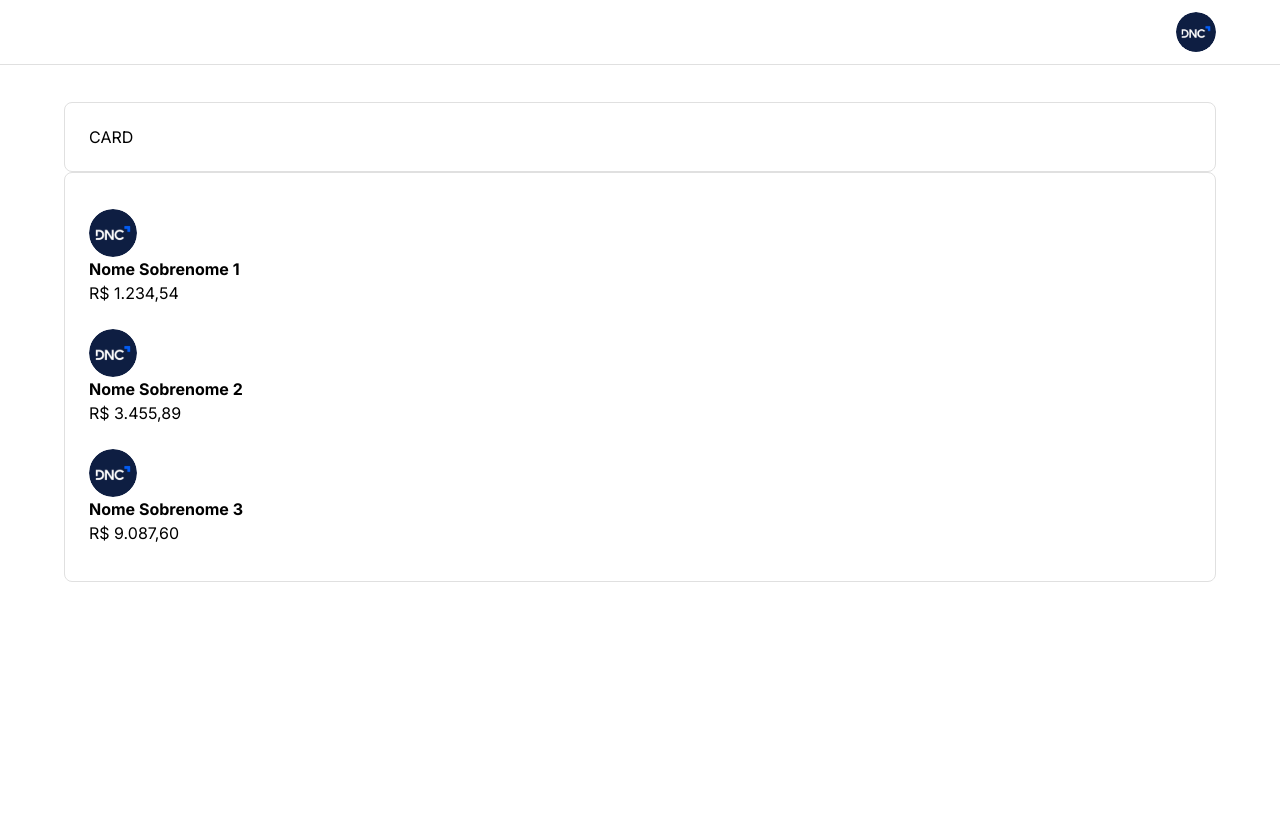
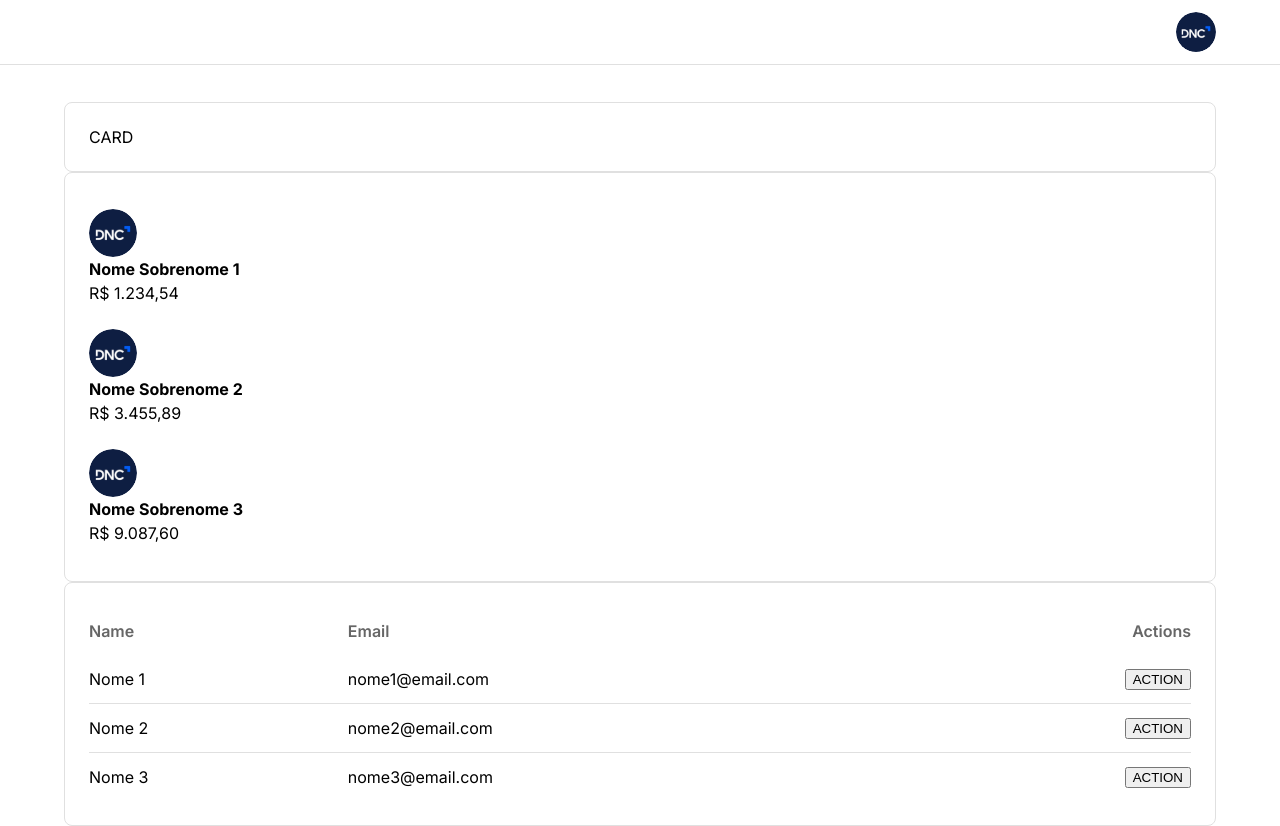
Before and after one commit to Arthur123ms/dnc-alses-dashboard-ams, a React (Vite) app: page /home in a window 1280 px wide. Before the commit the page ends 800 px from the top, so only its background shows below. Built offline with nearby package versions, Linux system fonts and the light colour scheme.

Commit message:
Feat: Table Components

```diff
--- /dev/null
+++ b/src/components/CustomTable.tsx
@@ -0,0 +1,71 @@
+import styled from 'styled-components'
+import { type CustomTableProps } from '@/types'
+import { pxToRem } from '@/utils'
+
+const TableWrapper = styled.div`
+    overflow-x: auto;
+    widht: 100% ;
+    table {
+        width: 100%;
+        border-collapse: collapse;
+
+        th,
+        td {
+            height: ${pxToRem(48)};
+            padding: 0 ${pxToRem(8)} 0 0;
+            text-align: left;
+            &:last-child {
+                text-align: right;
+                padding: 0;
+            }
+        }
+
+        th {
+            color:  ${(props) => props.theme.typographies.subtitle};
+            font-weight: 600;
+
+        }
+
+        tr {
+            border-bottom: ${pxToRem(1)} solid ${(props) => props.theme.appDefaultStroke};
+            &:last-child {
+                border-bottom: none;
+            }
+        }
+    }
+`
+function CustomTable(props: CustomTableProps) {
+    const { header, rows} = props
+
+    return(
+
+        <TableWrapper>
+            <table>
+                <thead>
+                    <tr>
+                        {
+                            header.map((header, index) => (
+                                <th key={index}>{header}</th>
+                            ))
+                        }
+                    </tr>
+                </thead>
+                <tbody>
+                    {
+                        rows.map((row,rowIndex) => (
+                            <tr key={rowIndex}>
+                                {row.map((cell, cellIndex) => (
+                                    <td key={cellIndex}>{cell}</td>
+                                ))}
+                            </tr>
+                        ))
+                    }
+                </tbody>
+            </table>
+        </TableWrapper>
+
+
+    )
+}
+
+export default CustomTable
--- a/src/components/index.ts
+++ b/src/components/index.ts
@@ -1,4 +1,5 @@
-export { default as AvatarsList} from './AvatarList'
+export { default as AvatarList} from './AvatarList'
+export { default as CustomTable} from './CustomTable'
 export { default as FormComponent} from './FormComponent'
 export { default as Header} from './Header'
 export * from './BannerImage'
--- a/src/pages/Home.tsx
+++ b/src/pages/Home.tsx
@@ -1,4 +1,4 @@
-import { AvatarsList, CardComponents, Header } from "@/components"
+import { AvatarList, CardComponents, CustomTable, Header } from "@/components"
 import { Container } from "@mui/material"
 import { currencyConverter } from "@/utils"
 
@@ -23,6 +23,33 @@
             subtitle: currencyConverter(9087.60)
         },
     ]
+
+    const mockTableData = {
+        headers: ['Name', 'Email', 'Actions'],
+        rows: [
+            [
+                <span>Nome 1</span>,
+                <span>nome1@email.com</span>,
+                <button>ACTION</button>
+
+            ],
+
+                [
+                <span>Nome 2</span>,
+                <span>nome2@email.com</span>,
+                <button>ACTION</button>
+
+            ],
+
+                [
+                <span>Nome 3</span>,
+                <span>nome3@email.com</span>,
+                <button>ACTION</button>
+
+            ]
+        ]
+    }
+
     return(
         <>
             <Header />
@@ -31,7 +58,14 @@
                     CARD
                 </CardComponents>
                 <CardComponents>
-                    <AvatarsList listData={mockListData}/>
+                    <AvatarList listData={mockListData}/>
+                </CardComponents>
+
+                <CardComponents>
+                   <CustomTable
+                        header={mockTableData.headers}
+                        rows={mockTableData.rows}
+                    />
                 </CardComponents>
             </Container>
 
--- /dev/null
+++ b/src/types/customTable.d.ts
@@ -0,0 +1,4 @@
+export interface CustomTableProps {
+    header: string[]
+    rows: React.ReactNode[][]
+}
--- a/src/types/index.ts
+++ b/src/types/index.ts
@@ -1,4 +1,5 @@
 export * from './avatarsList.d'
+export * from './customTable.d'
 export * from './theme.d'
 export * from './typographies.d'
 export * from './formComponent.d'
```
